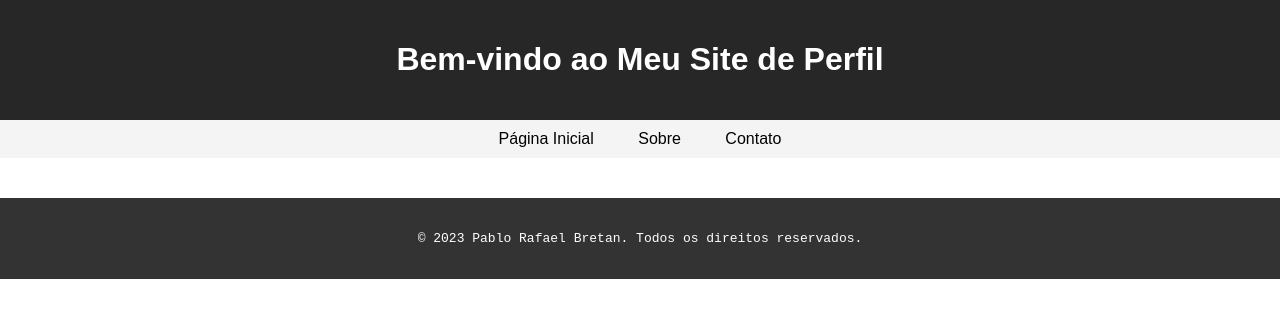
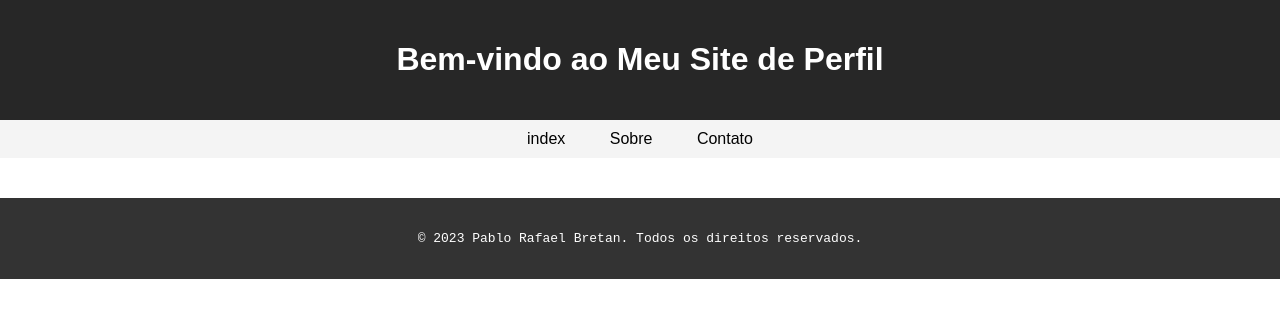
Before and after one commit to PABLOBRETAN/perfil, a plain HTML site: page index.html in a window 1280 px wide. Drawn offline with Linux system fonts and the light colour scheme.

Commit message:
Update index.html

```diff
--- a/index.html
+++ b/index.html
@@ -64,7 +64,7 @@
 
   <nav>
     <ul>
-      <li><a href="index.html">Página Inicial</a></li>
+      <li><a href="index.html">index</a></li>
       <li><a href="sobre.html">Sobre</a></li>
       <li><a href="contato.html">Contato</a></li>
     </ul>
```
